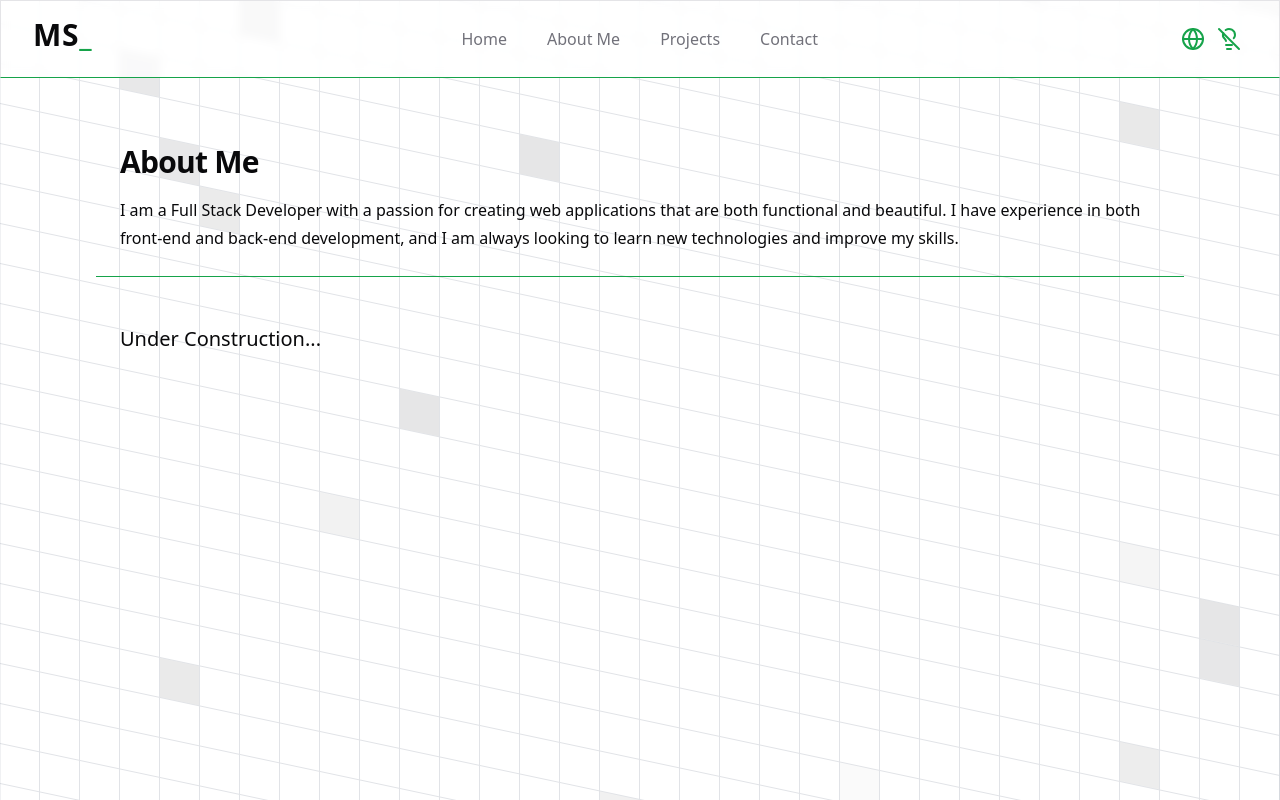
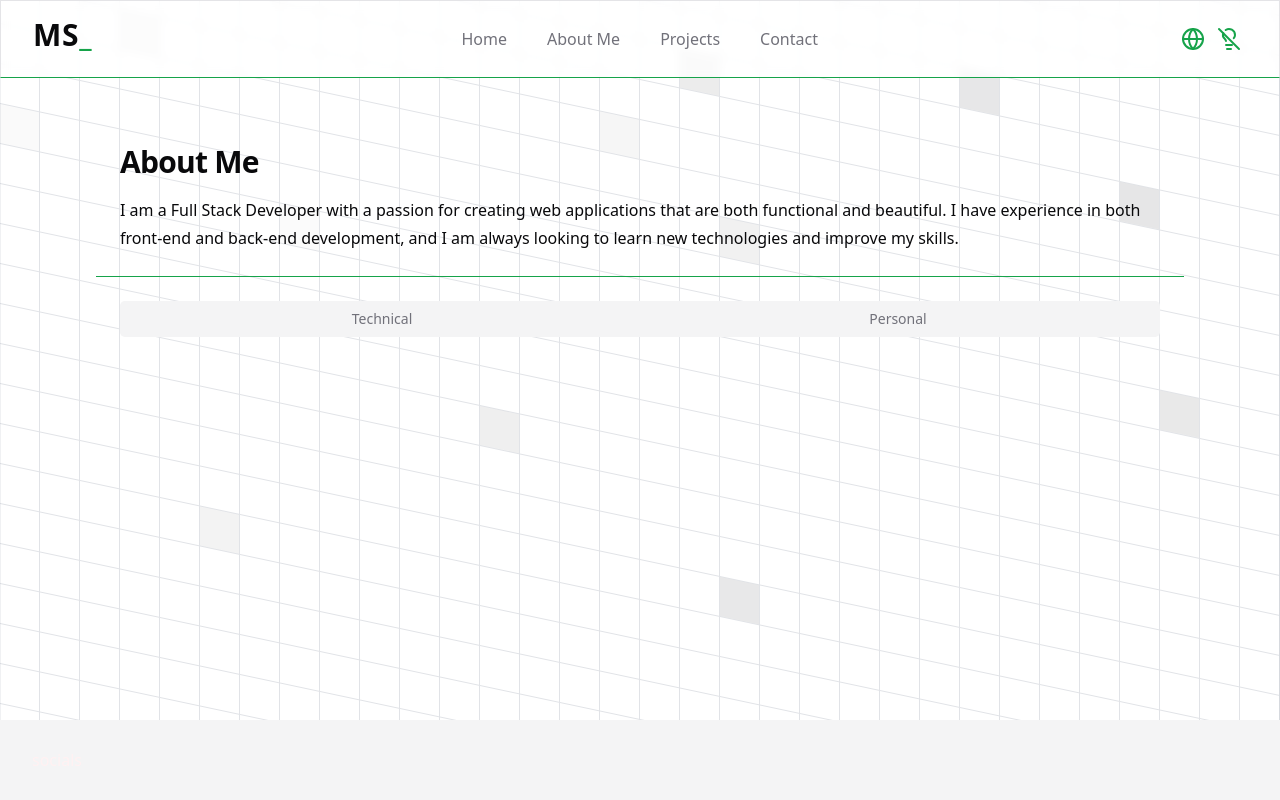
Before and after one commit to MScheltjens/portfolio, a Next.js app: page /en/about in a window 1280 px wide. Shown: the top 800 px of the page. Built offline with nearby package versions, Linux system fonts and the light colour scheme.

Commit message:
sublayout

```diff
--- /dev/null
+++ b/app/[lang]/(informative)/about/page.tsx
@@ -0,0 +1,61 @@
+import { PageHeading } from '@/components/page-heading';
+import {
+  Card,
+  CardContent,
+  CardDescription,
+  CardFooter,
+  CardHeader,
+  CardTitle
+} from '@/components/ui/card';
+
+import { Tabs, TabsContent, TabsList, TabsTrigger } from '@/components/ui/tabs';
+import { Locale } from '@/i18/config';
+import { getDictionary } from '@/i18/get-dictionary';
+
+type Props = {
+  params: {
+    lang: Locale;
+  };
+};
+
+export default async function Page({ params: { lang } }: Props) {
+  const dictionary = await getDictionary(lang);
+
+  return (
+    <>
+      <PageHeading
+        title={dictionary['aboutPage'].title}
+        description={dictionary['aboutPage'].description}
+      />
+
+      <section className="mt-6 sm:px-6">
+        <Tabs defaultValue="account" className="w-full">
+          <TabsList className="grid w-full grid-cols-2">
+            <TabsTrigger value="technical">Technical</TabsTrigger>
+            <TabsTrigger value="personal">Personal</TabsTrigger>
+          </TabsList>
+          <TabsContent value="technical">
+            <Card>
+              <CardHeader>
+                <CardTitle>Technical</CardTitle>
+                <CardDescription>description here</CardDescription>
+              </CardHeader>
+              <CardContent>Content here</CardContent>
+              <CardFooter>Footer here</CardFooter>
+            </Card>
+          </TabsContent>
+          <TabsContent value="personal">
+            <Card>
+              <CardHeader>
+                <CardTitle>Personal</CardTitle>
+                <CardDescription>description here</CardDescription>
+              </CardHeader>
+              <CardContent>Content here</CardContent>
+              <CardFooter>Footer here </CardFooter>
+            </Card>
+          </TabsContent>
+        </Tabs>
+      </section>
+    </>
+  );
+}
--- a/app/[lang]/about/page.tsx
+++ b/app/[lang]/(informative)/contact/page.tsx
@@ -1,3 +1,4 @@
+import { ContactForm } from '@/components/forms/contact-form';
 import { PageHeading } from '@/components/page-heading';
 import { Locale } from '@/i18/config';
 import { getDictionary } from '@/i18/get-dictionary';
@@ -12,17 +13,14 @@ export default async function Page({ params: { lang } }: Props) {
   const dictionary = await getDictionary(lang);
 
   return (
-    <main className="container max-w-5xl py-24 md:py-36 lg:max-w-6xl">
+    <>
       <PageHeading
-        title={dictionary['aboutPage'].title}
-        description={dictionary['aboutPage'].description}
+        title={dictionary['contactPage'].title}
+        description={dictionary['contactPage'].description}
       />
-
       <section className="sm:px-6">
-        <p className="mt-12 w-full text-xl capitalize">
-          {dictionary['construction'].title}
-        </p>
+        <ContactForm dictionary={dictionary['contactForm']} />
       </section>
-    </main>
+    </>
   );
 }
--- /dev/null
+++ b/app/[lang]/(informative)/layout.tsx
@@ -0,0 +1,44 @@
+import { Footer } from '@/components/footer';
+import { Header } from '@/components/header';
+import AnimatedGridPattern from '@/components/ui/animated-grid-pattern';
+import { Locale } from '@/i18/config';
+import { getDictionary } from '@/i18/get-dictionary';
+import { cn } from '@/lib/utils';
+
+export default async function InformativeLayout({
+  children,
+  params
+}: Readonly<{
+  children: React.ReactNode;
+  params: { lang: Locale };
+}>) {
+  const dictionary = await getDictionary(params.lang);
+  return (
+    <div className="flex min-h-screen flex-col antialiased">
+      <Header
+        translations={{
+          home: dictionary['navigation'].home,
+          about: dictionary['navigation'].about,
+          projects: dictionary['navigation'].projects,
+          contact: dictionary['navigation'].contact
+        }}
+        locale={params.lang}
+      />
+      <main className="container max-w-5xl grow py-24 md:py-36 lg:max-w-6xl">
+        {children}
+      </main>
+      <Footer />
+      <div className="-z-50">
+        <AnimatedGridPattern
+          numSquares={30}
+          maxOpacity={0.1}
+          duration={3}
+          className={cn(
+            '[mask-image:radial-gradient(500px_circle_at_center,white)]',
+            'inset-x-0 inset-y-[-30%] h-[200%] skew-y-12'
+          )}
+        />
+      </div>
+    </div>
+  );
+}
--- a/app/[lang]/page.tsx
+++ b/app/[lang]/(informative)/page.tsx
@@ -12,10 +12,8 @@ export default async function Home({ params: { lang } }: Props) {
   const dictionary = await getDictionary(lang);
 
   return (
-    <main className="container max-w-5xl py-24 md:py-36 lg:max-w-6xl">
-      <section>
-        <Hero {...dictionary['homePage']} />
-      </section>
-    </main>
+    <section>
+      <Hero {...dictionary['homePage']} />
+    </section>
   );
 }
--- a/app/[lang]/projects/page.tsx
+++ b/app/[lang]/(informative)/projects/page.tsx
@@ -21,7 +21,7 @@ export default async function Page({ params: { lang } }: Props) {
   const dictionary = await getDictionary(lang);
 
   return (
-    <main className="container max-w-5xl py-24 md:py-36 lg:max-w-6xl">
+    <>
       <PageHeading
         title={dictionary['projectsPage'].title}
         description={dictionary['projectsPage'].description}
@@ -33,7 +33,7 @@ export default async function Page({ params: { lang } }: Props) {
           ))}
         </BentoGrid>
       </section>
-    </main>
+    </>
   );
 }
 
--- a/app/[lang]/contact/page.tsx
+++ /dev/null
@@ -1,26 +0,0 @@
-import { ContactForm } from '@/components/forms/contact-form';
-import { PageHeading } from '@/components/page-heading';
-import { Locale } from '@/i18/config';
-import { getDictionary } from '@/i18/get-dictionary';
-
-type Props = {
-  params: {
-    lang: Locale;
-  };
-};
-
-export default async function Page({ params: { lang } }: Props) {
-  const dictionary = await getDictionary(lang);
-
-  return (
-    <main className="container max-w-5xl py-24 md:py-36 lg:max-w-6xl">
-      <PageHeading
-        title={dictionary['contactPage'].title}
-        description={dictionary['contactPage'].description}
-      />
-      <section className="sm:px-6">
-        <ContactForm dictionary={dictionary['contactForm']} />
-      </section>
-    </main>
-  );
-}
--- a/app/[lang]/layout.tsx
+++ b/app/[lang]/layout.tsx
@@ -2,13 +2,11 @@ import '../globals.css';
 
 import type { Metadata } from 'next';
 
-import { type Locale, i18n } from '@/i18/config';
-import { getDictionary } from '@/i18/get-dictionary';
-import { Header } from '@/components/header';
+import { i18n, type Locale } from '@/i18/config';
+
 import { Providers } from '@/components/providers';
-import AnimatedGridPattern from '@/components/ui/animated-grid-pattern';
-import { cn } from '@/lib/utils';
 
+// build all pages for all locales at build time
 export async function generateStaticParams() {
   return i18n.locales.map((locale) => ({ lang: locale }));
 }
@@ -24,34 +22,12 @@ export default async function RootLayout({
   children: React.ReactNode;
   params: { lang: Locale };
 }>) {
-  const dictionary = await getDictionary(params.lang);
-
   return (
     <html lang={params.lang} suppressHydrationWarning>
-      <body className="flex min-h-screen flex-col antialiased">
+      <body>
         <Providers>
-          <Header
-            translations={{
-              home: dictionary['navigation'].home,
-              about: dictionary['navigation'].about,
-              projects: dictionary['navigation'].projects,
-              contact: dictionary['navigation'].contact
-            }}
-            locale={params.lang}
-          />
-          <div className="grow"> {children}</div>
+          <div className="grow">{children}</div>
         </Providers>
-        <div className="-z-50">
-          <AnimatedGridPattern
-            numSquares={30}
-            maxOpacity={0.1}
-            duration={3}
-            className={cn(
-              '[mask-image:radial-gradient(500px_circle_at_center,white)]',
-              'inset-x-0 inset-y-[-30%] h-[200%] skew-y-12'
-            )}
-          />
-        </div>
       </body>
     </html>
   );
```
